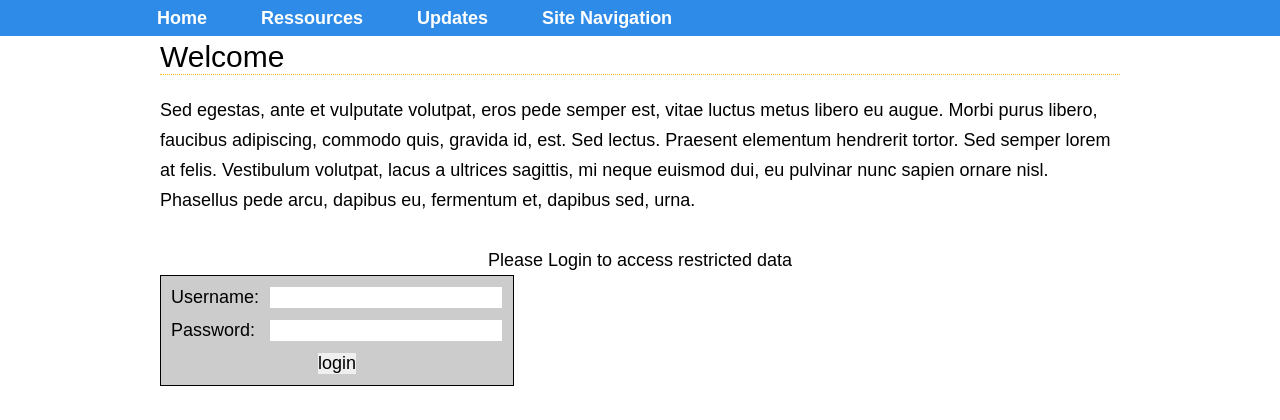
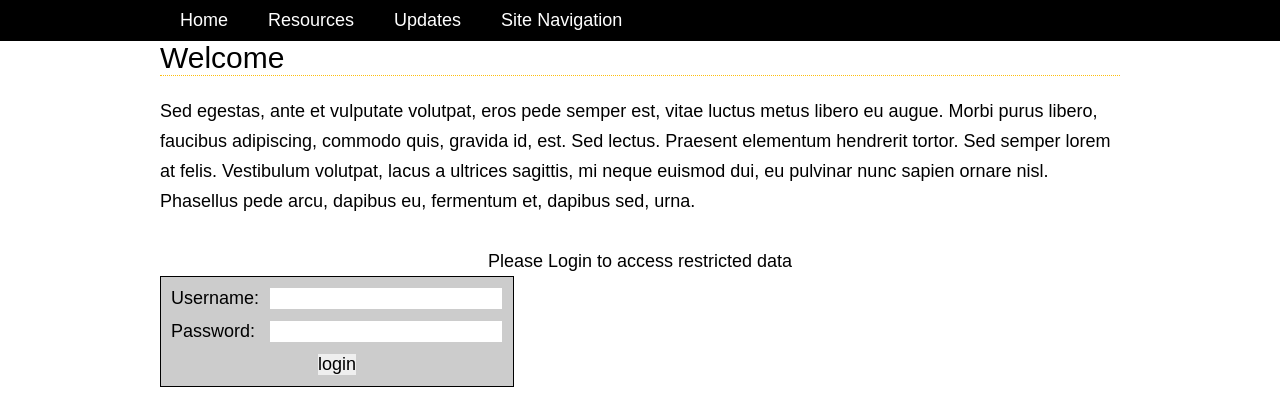
Before and after one commit to ibalde/colesAppWebPage, a PHP site: page / in a window 1280 px wide. Shown: the part 108-528 px from the top of the page. Run offline with PHP 8.4, Linux system fonts and the light colour scheme; some libraries are stand-ins or nearby versions.

Commit message:
Upadate: CSS + HTML
Removed javascript and used pure css for the navigation effect.

```diff
--- a/css/style.css
+++ b/css/style.css
@@ -16,62 +16,59 @@ nav ul { height: 42px; }
     #content h1 { border-bottom: 1px dotted #febe10; }
     #content p { line-height: 30px; }
 
-	/*Drop down menu from internet code
+	/*Drop down menu
 	--------------------------------------*/
 .mover { margin-left: 130px; }
-#coolMenu {
+#nav {
+    background-color: #000;
     float: left;
-	width: 100%;
+    overflow: hidden;
+    width: 100%;
 }
-#coolMenu,
-#coolMenu ul {
-    list-style: none;
+#nav ul {
+    list-style:none;
+}
+#nav ul li {
+    float:left;
+}
+#nav ul li a {
+    float: left;
+    color: #fff;
+    padding: 10px 20px;
+    text-decoration:none;
+}
+#nav li ul {
+    background-color: #3C4042;
+    left: -999em;
+    margin: 35px 0 0;
+    position: absolute;
+    width: 160px;
+    z-index: 9999;
+}
+#nav li ul a {
+    background: none;
+    border: 0 none;
+    margin-right: 0;
+    min-width: 120px;
+}
+#nav ul li a:hover,
+#nav ul li:hover > a {
+    color: #252525;
+    background: #666
 
 }
-#coolMenu > li {
-    float: left;
+#nav li ul a:hover,
+#nav ul li li:hover > a  {
+    color: #2c2c2c;
+    background: #febe10;
 }
-#coolMenu li a {
-	display: block;
-    height: 2em;
-    line-height: 2em;
-    padding: 0 1.5em;
-    text-decoration: none;
+#nav li:hover ul {
+    left: auto;
 }
-#coolMenu ul {
-    position: absolute;
-    display: none;
-z-index: 999;
+#nav li li ul {
+    margin: -1px 0 0 160px;
+    visibility:hidden;
 }
-#coolMenu ul li a {
-    width: 140px;
+#nav li li:hover ul {
+    visibility:visible;
 }
-#coolMenu li:hover ul.noJS {
-    display: block;
-}
-/*Main menu
---------------------------------------------*/
-#coolMenu{
-	font-family: Arial, Helvetica, sans-serif;
-	font-size:12px;
-	background:#2f8be8;
-}
-#coolMenu > li > a {
-	color:#fff;
-	font-weight:bold;
-}
-#coolMenu > li:hover > a{
-	background:#f09d28;
-	color:#000;
-}
-/*Submenu
----------------------------------------------*/
-#coolMenu ul{
-	background:#f09d28;
-}
-#coolMenu ul li a{
-	color:#000;
-}
-#coolMenu ul li:hover a {
-	background:#ffc97c;
-}
--- a/index.php
+++ b/index.php
@@ -15,28 +15,6 @@
 
     <link rel="stylesheet" href="css/style.css">
     <script type="text/javascript" src="http://ajax.googleapis.com/ajax/libs/jquery/1.6.1/jquery.min.js"></script>
-<script>
-$(function(){
-	$('#coolMenu').find('>li').hover(function(){
-		$(this).find('ul')
-		.removeClass('noJS')
-		.stop(true, true).slideToggle('fast');
-	});
-});
-
-function checkValues(){
-	if(document.form1.username.value ==""){
-		alert("Please enter a value for the username");
-		document.form1.username.focus();
-		return false;
-	}
-	if (document.form1.password.value==""){
-			alert("Please enter the password");
-			document.form1.password.focus();
-			return false;
-	}
-}
-</script>
 
 </head>
 <body>
@@ -45,26 +23,73 @@ function checkValues(){
             <!-- background added in the css -->
             <img src="images/layout/logo.png" alt="Kennesaw State University - Coles College of Business" />
         </div>
-
-            <ul id="coolMenu">
-                <li class="mover"><a href="index.php">Home</a></li>
-                <li><a href="#">Ressources</a>
+        <div id="nav">
+            <div class="constrain">
                 <ul>
-                		<li><a href="#">Tables</a></li>
-                        <li><a href="#">Text</a></li>
-                        <li><a href="#">FAQs</a></li>
-                        <li><a href="#">Web Services</a></li>
+                    <li><a href="#">Home</a></li>
+                    <li>
+                        <a href="#">Resources</a>
+                        <ul>
+                            <li>
+                                <a href="#">Tables</a>
+                                <ul>
+                                    <li><a href="#">Link 1</a></li>
+                                    <li><a href="#">Link 2</a></li>
                                 </ul>
                             </li>
-                <li><a href="">Updates</a>
+                            <li>
+                                <a href="#">Text</a>
                                 <ul>
-                    	<li><a href="#">Advising Traffic</a></li>
-                        <li><a href="#">Maps</a></li>
-                        <li><a href="#">Directory</a></li>
+                                    <li><a href="#">Link 1</a></li>
+                                    <li><a href="#">Link 2</a></li>
+                                </ul>
+                            </li>
+                            <li>
+                                <a href="#">FAQs</a>
+                                <ul>
+                                    <li><a href="#">Link 1</a></li>
+                                    <li><a href="#">Link 2</a></li>
+                                </ul>
+                            </li>
+                            <li>
+                                <a href="#">Web Servics</a>
+                                <ul>
+                                    <li><a href="#">Link 1</a></li>
+                                    <li><a href="#">Link 2</a></li>
+                                </ul>
+                            </li>
+                        </ul>
+                    </li>
+                    <li>
+                        <a href="#">Updates</a>
+                        <ul>
+                            <li>
+                                <a href="#">Advising Traffic</a>
+                                <ul>
+                                    <li><a href="#">Link 1</a></li>
+                                    <li><a href="#">Link 2</a></li>
+                                </ul>
+                            </li>
+                            <li>
+                                <a href="#">Maps</a>
+                                <ul>
+                                    <li><a href="#">Link 1</a></li>
+                                    <li><a href="#">Link 2</a></li>
+                                </ul>
+                            </li>
+                            <li>
+                                <a href="#">Directory</a>
+                                <ul>
+                                    <li><a href="#">Link 1</a></li>
+                                    <li><a href="#">Link 2</a></li>
+                                </ul>
+                            </li>
                         </ul>
                     </li>
                     <li><a href="#">Site Navigation</a></li>
                 </ul>
+            </div>
+        </div>
     </header>
     <div id="content" class="constrain">
         <h1>Welcome</h1>
```
Lines whose indentation alone changed are shown as unchanged.
